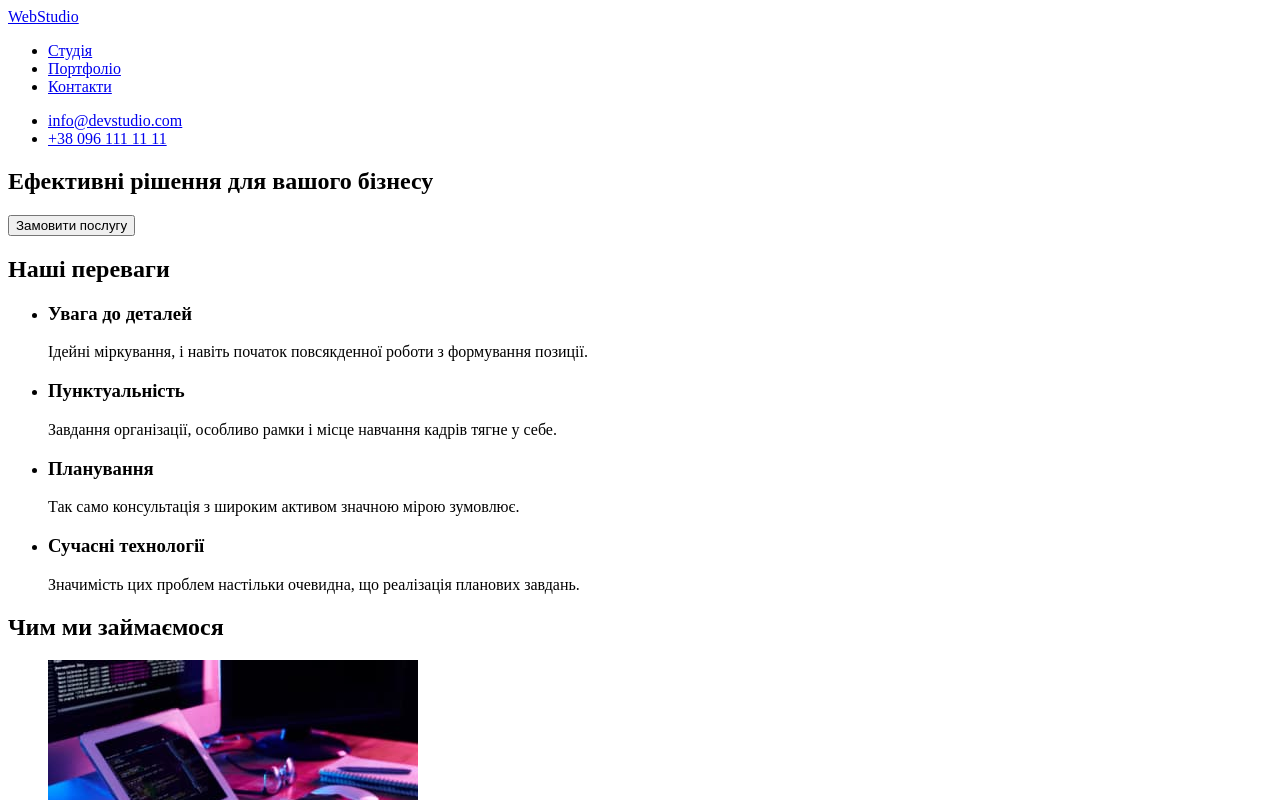
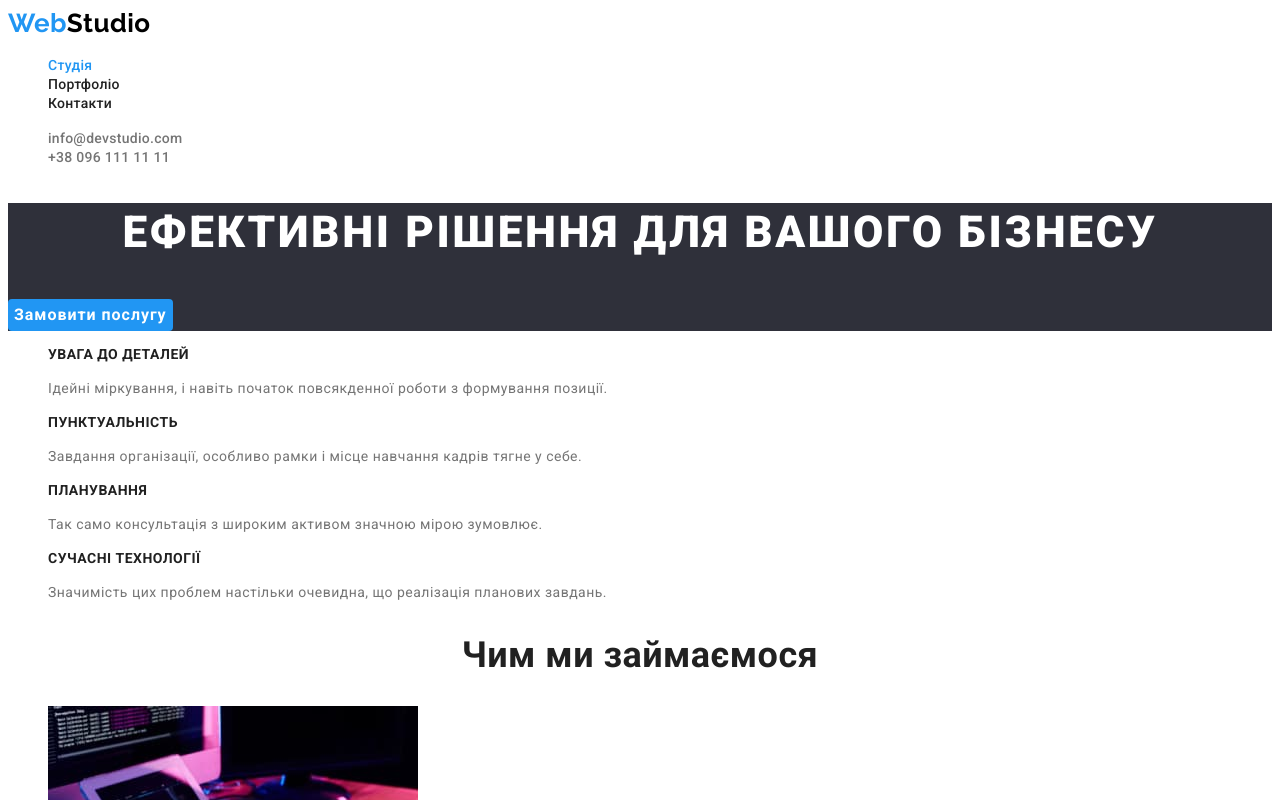
Before and after one commit to snevinchaniy/goit-markup-hw-02, a plain HTML site: page index.html in a window 1280 px wide. Shown: the top 800 px of the page. Drawn offline with Linux system fonts and the light colour scheme.

Commit message:
update file

```diff
--- a/index.html
+++ b/index.html
@@ -5,56 +5,77 @@
     <meta http-equiv="X-UA-Compatible" content="IE=edge" />
     <meta name="viewport" content="width=device-width, initial-scale=1.0" />
     <title>Студія</title>
+    <link rel="preconnect" href="https://fonts.googleapis.com" />
+    <link rel="preconnect" href="https://fonts.gstatic.com" crossorigin />
+    <link
+      href="https://fonts.googleapis.com/css2?family=Raleway:wght@700&family=Roboto:wght@400;500;700;900&display=swap"
+      rel="stylesheet"
+    />
+    <link rel="stylesheet" href="./css/styles.css" />
   </head>
   <body>
     <header>
       <nav>
-        <a href="./index.html">WebStudio</a>
+        <!-- Шапка лого -->
+        <a href="./index.html" class="logo">Web<span class="logo-black">Studio</span></a>
 
-        <ul>
-          <li><a href="./index.html">Студія</a></li>
-          <li><a href="#">Портфоліо</a></li>
-          <li><a href="#">Контакти</a></li>
+        <!-- Шапка навігація -->
+        <ul class="header-navigation list">
+          <li><a href="./index.html" class="link current">Студія</a></li>
+          <li><a href="./portfolio.html" class="link">Портфоліо</a></li>
+          <li><a href="#" class="link">Контакти</a></li>
         </ul>
       </nav>
 
-      <ul>
-        <li><a href="mailto:info@devstudio.com">info@devstudio.com</a></li>
-        <li><a href="tel:+380961111111">+38 096 111 11 11</a></li>
+      <!-- Шапка контакти -->
+      <ul class="header-contacts list">
+        <li><a href="mailto:info@devstudio.com" class="link">info@devstudio.com</a></li>
+        <li><a href="tel:+380961111111" class="link">+38 096 111 11 11</a></li>
       </ul>
     </header>
 
     <main>
-      <section>
-        <h1>Ефективні рішення для вашого бізнесу</h1>
-        <button type="button">Замовити послугу</button>
+      <!-- Герой -->
+      <section class="hero">
+        <h1 class="hero-title">Ефективні рішення для вашого бізнесу</h1>
+        <button type="button" class="hero-button">Замовити послугу</button>
       </section>
 
-      <section>
-        <h2>Наші переваги</h2>
-        <ul>
+      <!-- Переваги -->
+      <section class="benefits">
+        <h2 class="visually-hidden">Наші переваги</h2>
+        <ul class="list">
           <li>
-            <h3>Увага до деталей</h3>
-            <p>Ідейні міркування, і навіть початок повсякденної роботи з формування позиції.</p>
+            <h3 class="benefits-subtitle">Увага до деталей</h3>
+            <p class="benefits-text">
+              Ідейні міркування, і навіть початок повсякденної роботи з формування позиції.
+            </p>
           </li>
           <li>
-            <h3>Пунктуальність</h3>
-            <p>Завдання організації, особливо рамки і місце навчання кадрів тягне у себе.</p>
+            <h3 class="benefits-subtitle">Пунктуальність</h3>
+            <p class="benefits-text">
+              Завдання організації, особливо рамки і місце навчання кадрів тягне у себе.
+            </p>
           </li>
           <li>
-            <h3>Планування</h3>
-            <p>Так само консультація з широким активом значною мірою зумовлює.</p>
+            <h3 class="benefits-subtitle">Планування</h3>
+            <p class="benefits-text">
+              Так само консультація з широким активом значною мірою зумовлює.
+            </p>
           </li>
           <li>
-            <h3>Сучасні технології</h3>
-            <p>Значимість цих проблем настільки очевидна, що реалізація планових завдань.</p>
+            <h3 class="benefits-subtitle">Сучасні технології</h3>
+            <p class="benefits-text">
+              Значимість цих проблем настільки очевидна, що реалізація планових завдань.
+            </p>
           </li>
         </ul>
       </section>
 
-      <section>
-        <h2>Чим ми займаємося</h2>
-        <ul>
+      <!-- Чим ми займаємося -->
+      <section class="work">
+        <h2 class="section-title">Чим ми займаємося</h2>
+        <ul class="list">
           <li>
             <img src="./images/box1.jpg" alt="Написання коду" width="370" height="294" />
           </li>
@@ -67,47 +88,53 @@
         </ul>
       </section>
 
-      <section>
-        <h2>Наша команда</h2>
-        <ul>
+      <!-- Команда -->
+      <section class="team">
+        <h2 class="section-title">Наша команда</h2>
+        <ul class="list">
           <li>
             <img src="./images/img1.jpg" alt="Ігор Дем'яненко" width="270" height="260" />
-            <h3>Ігор Дем'яненко</h3>
-            <p>Product Designer</p>
+            <h3 class="team-subtitle">Ігор Дем'яненко</h3>
+            <p class="team-text">Product Designer</p>
           </li>
           <li>
             <img src="./images/img2.jpg" alt="Ольга Рєпіна" width="270" height="260" />
-            <h3>Ольга Рєпіна</h3>
-            <p>Frontend Developer</p>
+            <h3 class="team-subtitle">Ольга Рєпіна</h3>
+            <p class="team-text">Frontend Developer</p>
           </li>
           <li>
             <img src="./images/img3.jpg" alt="Микола Тарасов" width="270" height="260" />
-            <h3>Микола Тарасов</h3>
-            <p>Marketing</p>
+            <h3 class="team-subtitle">Микола Тарасов</h3>
+            <p class="team-text">Marketing</p>
           </li>
           <li>
             <img src="./images/img4.jpg" alt="Михайло Єрмаков" width="270" height="260" />
-            <h3>Михайло Єрмаков</h3>
-            <p>UI Designer</p>
+            <h3 class="team-subtitle">Михайло Єрмаков</h3>
+            <p class="team-text">UI Designer</p>
           </li>
         </ul>
       </section>
     </main>
 
-    <footer>
-      <a href="./index.html">WebStudio</a>
+    <footer class="footer">
+      <!-- Підвал лого -->
+      <a href="./index.html" class="logo">Web<span class="logo-white">Studio</span></a>
+
+      <!-- Підвал контакти -->
       <address>
-        <ul>
+        <ul class="list">
           <li>
             <a
               href="https://goo.gl/maps/CPtrU1FHBa2aNyZL9"
               target="_blank"
               rel="noopener noreferrer nofollow"
-              >м. Київ, пр-т Лесі Українки, 26</a
+              class="footer-link maps-link"
+            >
+              м. Київ, пр-т Лесі Українки, 26</a
             >
           </li>
-          <li><a href="mailto:info@devstudio.com">info@devstudio.com</a></li>
-          <li><a href="tel:+380961111111">+38 096 111 11 11</a></li>
+          <li><a href="mailto:info@devstudio.com" class="footer-link">info@devstudio.com</a></li>
+          <li><a href="tel:+380961111111" class="footer-link">+38 096 111 11 11</a></li>
         </ul>
       </address>
     </footer>
```
